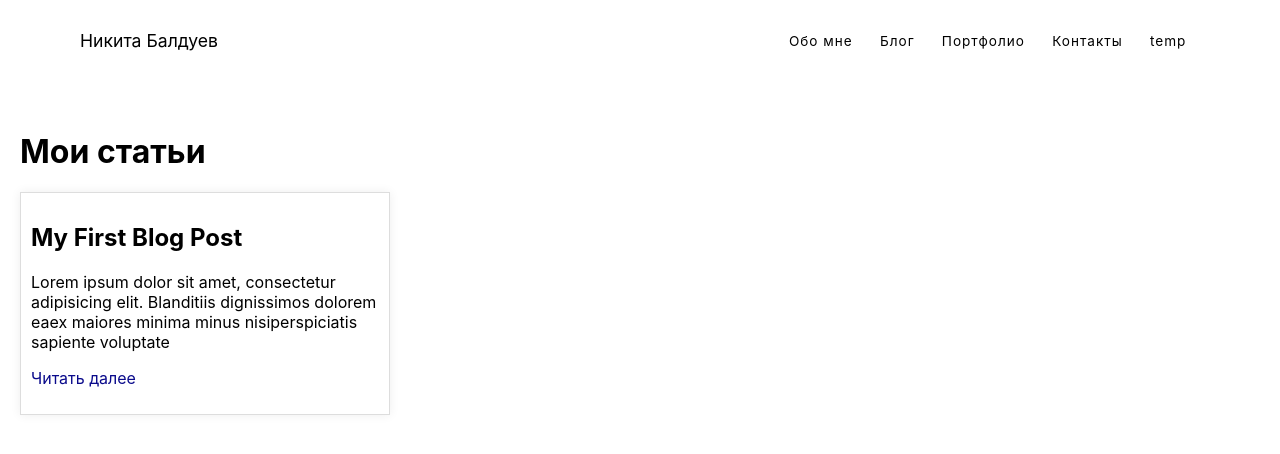
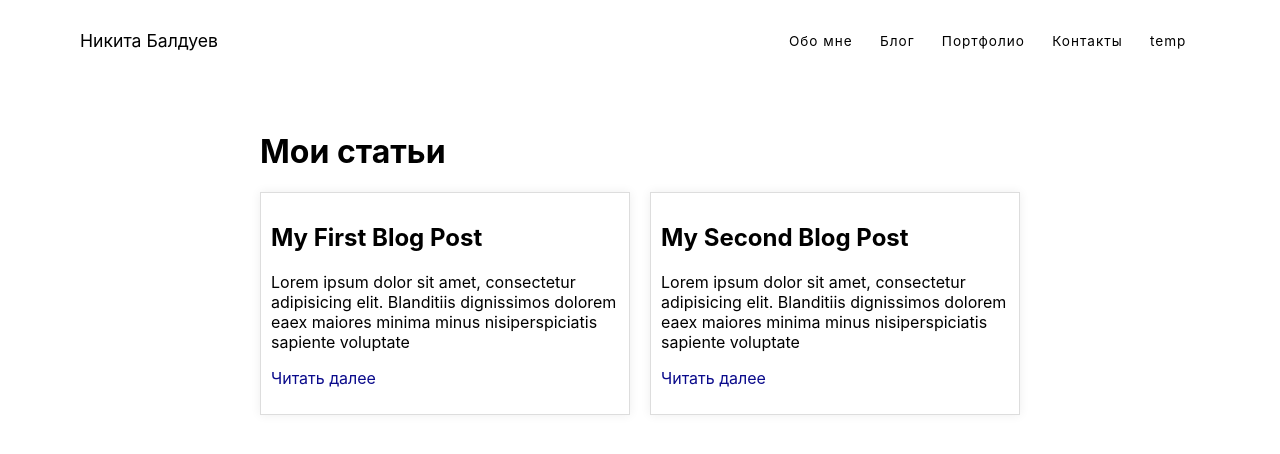
Before and after one commit to PinlishCafe2007/svelte-test, a SvelteKit app: page /blog in a window 1280 px wide. Shown: the top 454 px of the page. Built offline with nearby package versions, Linux system fonts and the light colour scheme.

Commit message:
add blog

```diff
--- a/src/app.html
+++ b/src/app.html
@@ -3,9 +3,8 @@
 	<head>
 		<style>
 			body {
-			background-position: left
-		   top;
-			font-family: 'Inter', sansserif;
+			background-position: left top;
+			font-family: 'Inter', sans-serif;
 			margin: 0;
 			background-repeat: no-repeat;
 			}
--- a/src/routes/blog/+page.svelte
+++ b/src/routes/blog/+page.svelte
@@ -20,6 +20,7 @@
 </script>
 <style>
     .container {
+    margin: 50px auto;
     max-width: 800px;
     padding: 0 20px;
     }
--- /dev/null
+++ b/src/routes/blog/posts/1/+layout.svelte
@@ -0,0 +1,11 @@
+<div class="container">
+    <a href="/blog">Домой</a>
+    <slot />
+</div>
+<style>
+    .container {
+    margin: 50px auto;
+    max-width: 800px;
+    padding: 0 20px;
+    }
+</style>
--- /dev/null
+++ b/src/routes/blog/posts/2/+layout.svelte
@@ -0,0 +1,11 @@
+<div class="container">
+    <a href="/blog">Домой</a>
+    <slot />
+</div>
+<style>
+    .container {
+    margin: 50px auto;
+    max-width: 800px;
+    padding: 0 20px;
+    }
+</style>
--- a/src/routes/blog/routes.js
+++ b/src/routes/blog/routes.js
@@ -4,4 +4,9 @@ export const routes = [
         title: 'My First Blog Post',
         body: 'Lorem ipsum dolor sit amet, consectetur adipisicing elit. Blanditiis dignissimos dolorem eaex maiores minima minus nisiperspiciatis sapiente voluptate',
     },
+    {
+        id: 2,
+        title: 'My Second Blog Post',
+        body: 'Lorem ipsum dolor sit amet, consectetur adipisicing elit. Blanditiis dignissimos dolorem eaex maiores minima minus nisiperspiciatis sapiente voluptate',
+    },
 ];
```
Also changed, not shown: src/routes/blog/posts/1/+page.svelte (added, +3 -0 lines), src/routes/blog/posts/2/+page.svelte (added, +3 -0 lines).
